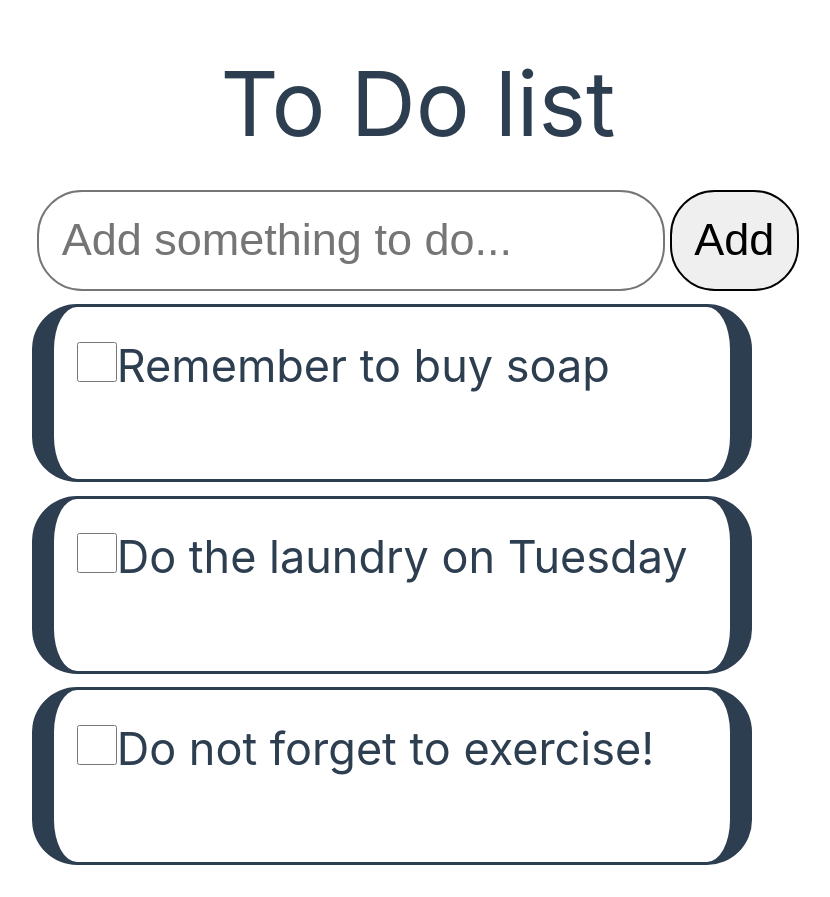
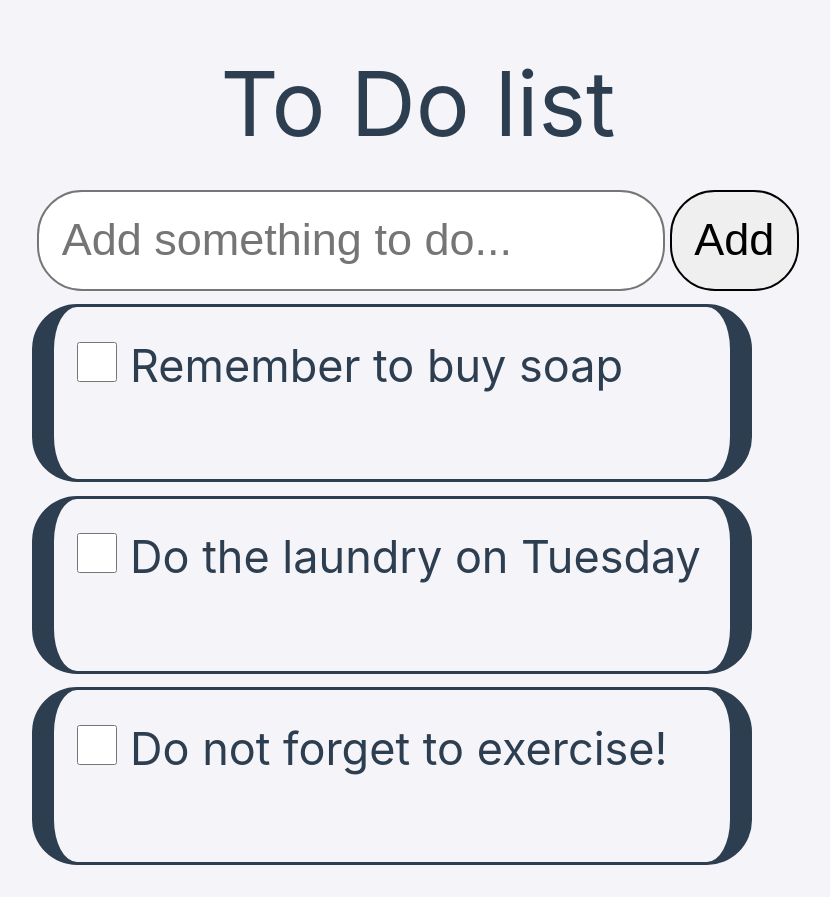
Before and after one commit to StanciuMihai/Vue-To-Do-App, a Vue app: page / in a window 1280 px wide. Shown: the whole page, without its empty margins (222-1052 px from the left). Built offline with nearby package versions, Linux system fonts and the light colour scheme.

Commit message:
minor estetical changes

```diff
--- a/src/assets/main.css
+++ b/src/assets/main.css
@@ -26,6 +26,10 @@ a,
     display: flex;
     flex-direction: column;
     place-items: center;
+
+    background-color: #f4f4f9;
+
+
 
   }
 
@@ -91,6 +95,7 @@ a,
   width:3em;
   height:3em;
   accent-color:rgba(0, 128, 0, 0.477);
+  margin-right: 1em;
 }
 
 .btn:focus,
```
Also changed, not shown: src/assets/ToDo_overview.PNG.
